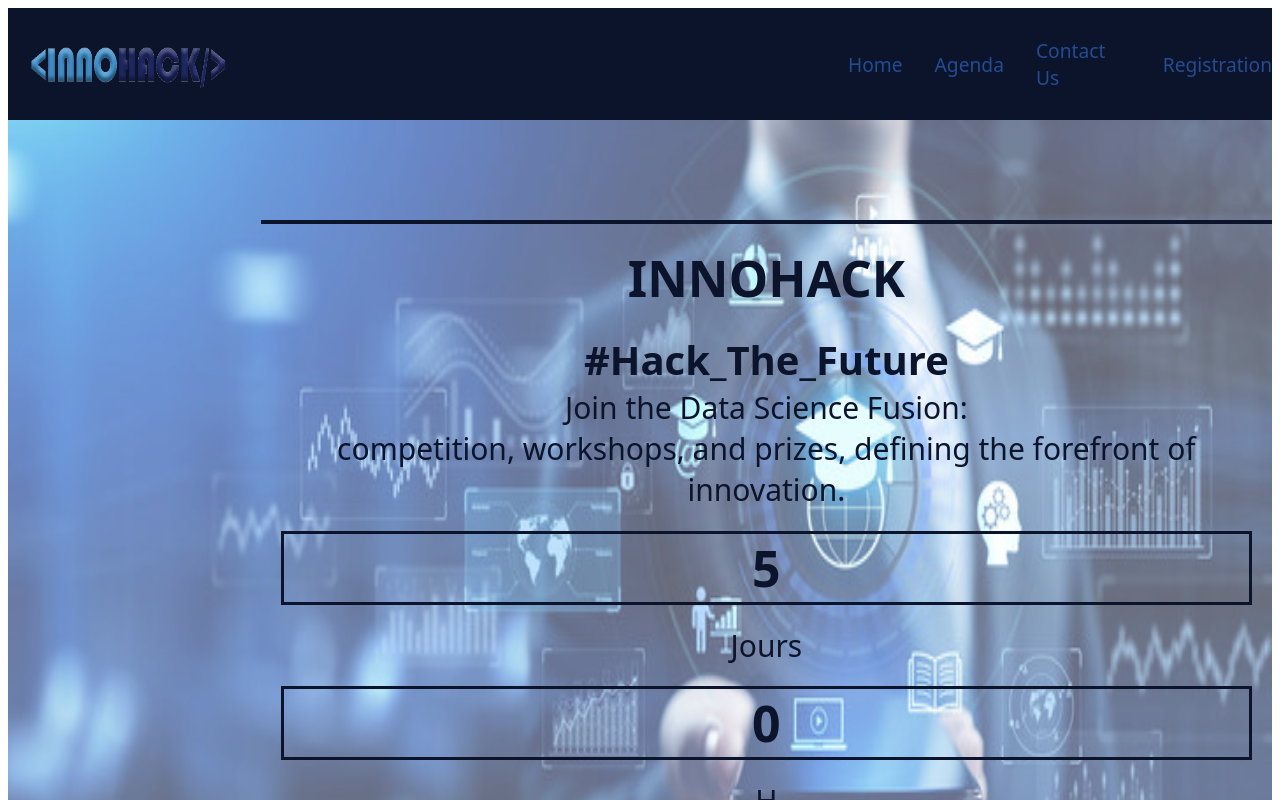
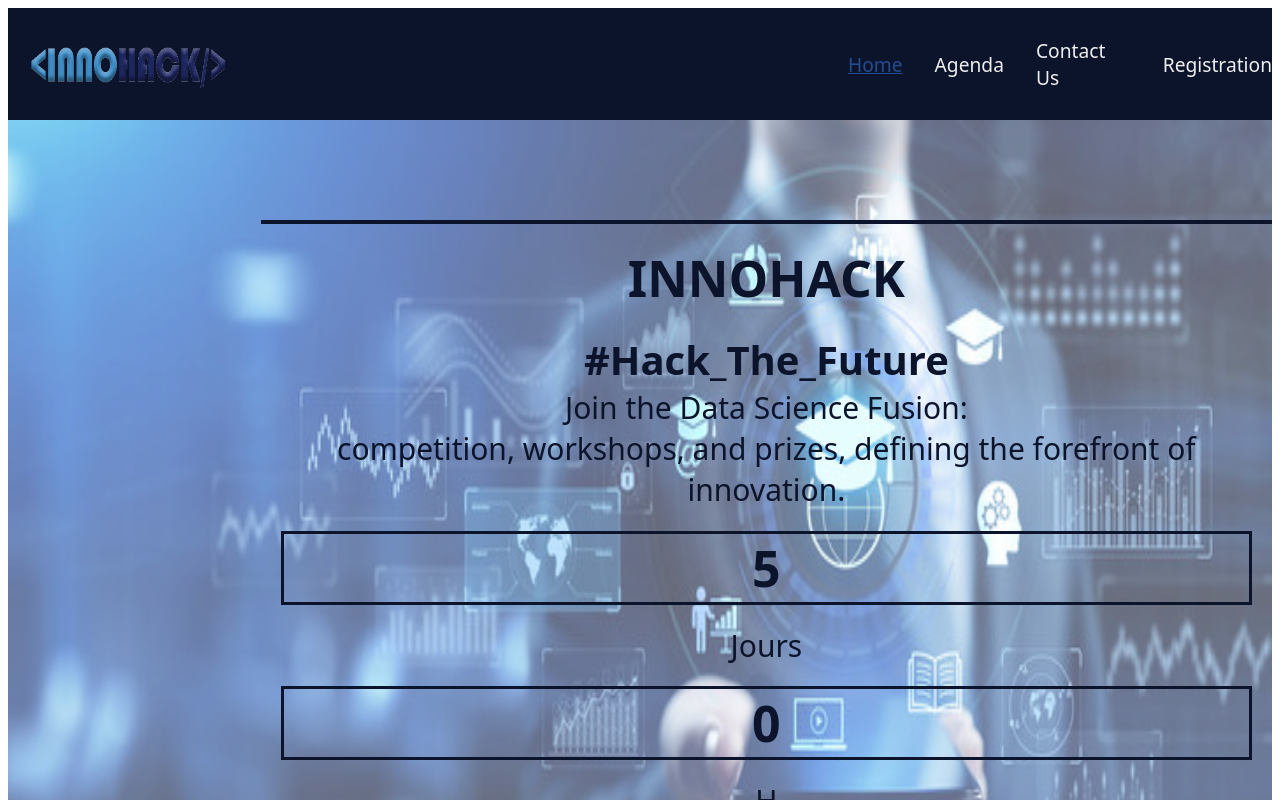
Before and after one commit to RawenSahraoui/FrontendEvent, a React (Vite) app in the folder event/: page / in a window 1280 px wide. In both pictures the pointer is over the link 875 px from the left and 64 px from the top of the page. Shown: the top 800 px of the page. Built offline with nearby package versions, Linux system fonts and the light colour scheme.

Commit message:
frontend

```diff
--- a/event/src/components/header/Header.css
+++ b/event/src/components/header/Header.css
@@ -9,11 +9,15 @@
     align-items: center;
 }
 #head1 a{
-    color: rgba(63,131,248,.5);
+    color: #efefef;
     text-decoration: none;
     font-size: 1.5vw;
     font-weight: 500;
     font-family: system-ui, -apple-system, BlinkMacSystemFont, 'Segoe UI', Roboto, Oxygen, Ubuntu, Cantarell, 'Open Sans', 'Helvetica Neue', sans-serif;
+}
+#head1 a:hover {
+    color: rgba(63,131,248,.5);
+    text-decoration: underline;
 }
 #image{
     margin-left: 10%;
```
